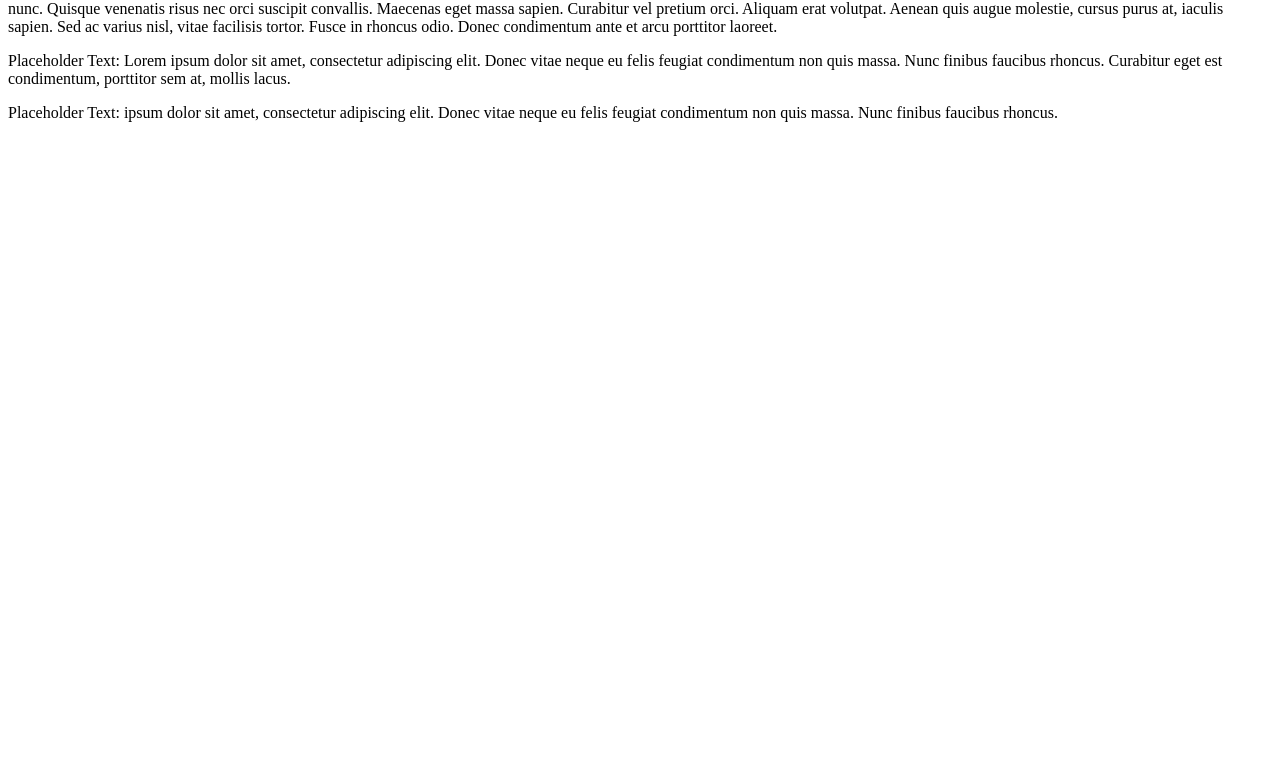
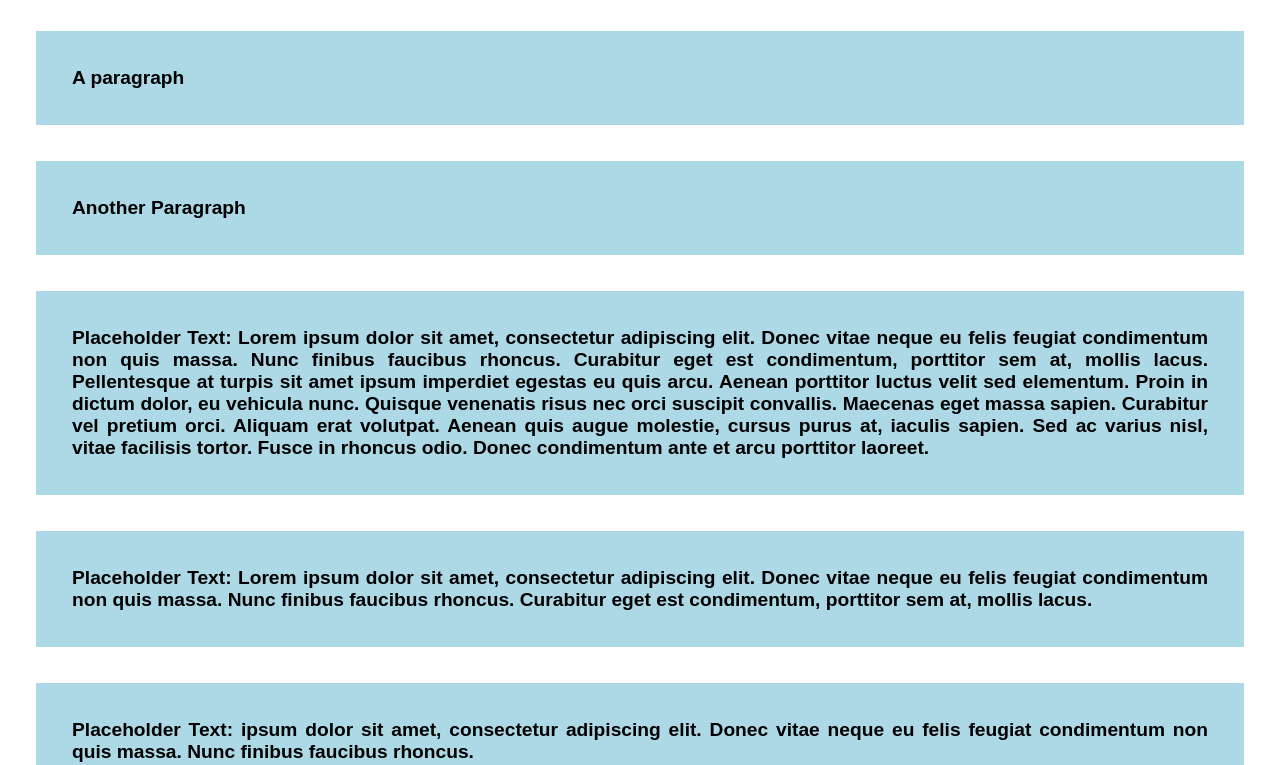
Before and after one commit to saniyasethi/My-portfolio, a plain HTML site: page index.html in a window 1280 px wide. Shown: the part 184-949 px from the top of the page. Before the commit the page ends 800 px from the top, so only its background shows below. Drawn offline with nearby package versions, Linux system fonts and the light colour scheme.

Commit message:
Update index.html

```diff
--- a/index.html
+++ b/index.html
@@ -5,7 +5,7 @@
 	<!-- Use this to support a wide array of characters + those in different languages -->
 	<meta charset="utf-8"/>
 	<!-- Place stylesheet links here -->
-	<link rel="stylesheet" href="main_style.css" type="text/css">
+	<link rel="stylesheet" href="css/main.css" type="text/css">
 	<!-- Every page should have a title -->
 	<title>A Webpage</title>
 </head>
```
